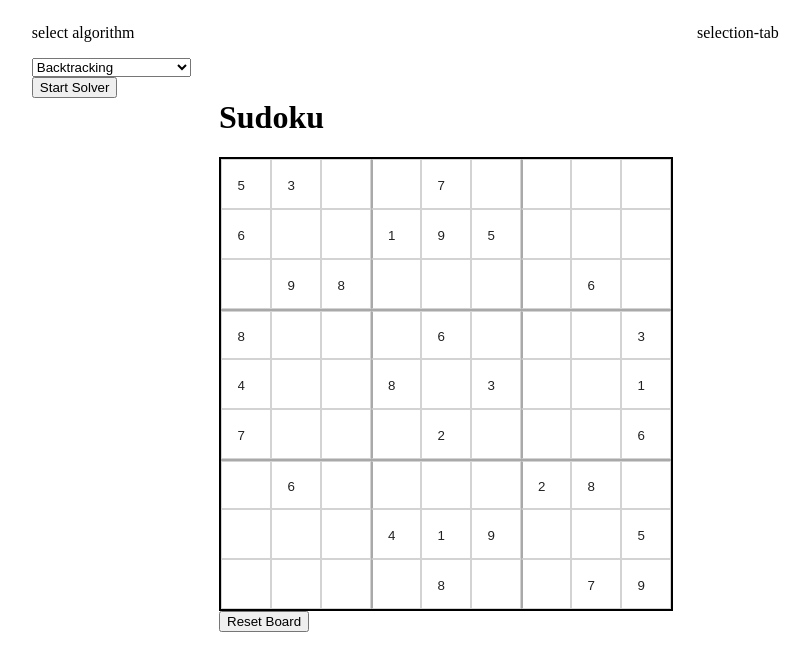
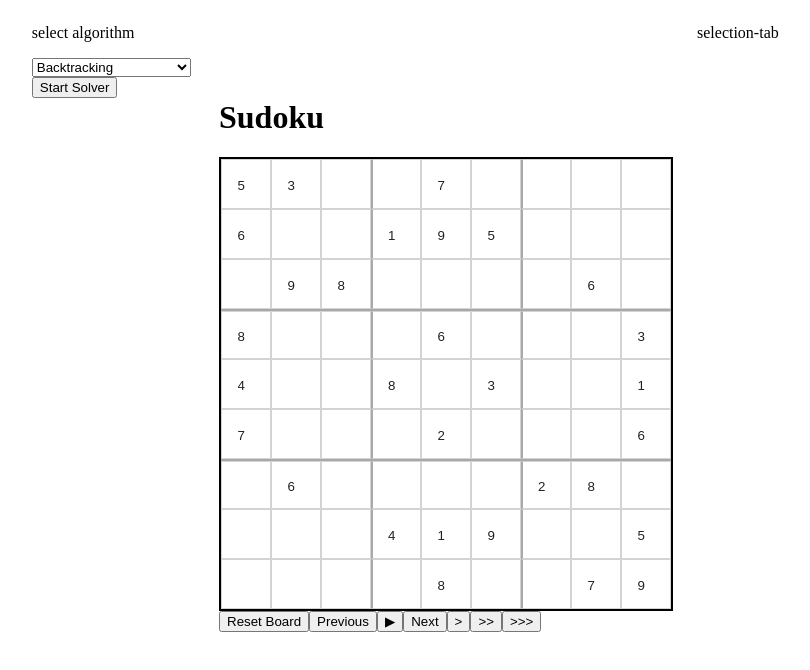
Before and after one commit to universalmensch/Projektarbeit, a Vue app: page / in a window 1280 px wide. Shown: the top 670 px of the page, without its empty margins (194-1004 px from the left). Built offline with nearby package versions, Linux system fonts and the light colour scheme.

Commit message:
feat: added event controls to speedup, slowdown, pause or jump single events forwards and backwards.

```diff
--- a/src/components/Sudoku.vue
+++ b/src/components/Sudoku.vue
@@ -31,48 +31,91 @@ let sudoku = ref<Sudoku>(initSudoku(selectedSudoku));
 const resetSudoku = () => {
   sudoku.value = initSudoku(selectedSudoku);
   currentIndex = 0;
-  isPlaying = false;
+  currentEvents = [];
+  isPlaying.value = false;
 }
 
+const SPEED_SLOW = 200;
+const SPEED_NORMAL = 80;
+const SPEED_FAST = 15;
 
-let isPlaying = false;
-let playSpeed = 50;
+let isPlaying = ref(false);
+let playSpeed = SPEED_SLOW;
 let currentIndex = 0;
+let currentEvents: SolverEvent[] = [];
 
 function startSolverEvents(events: SolverEvent[]) {
-  if (isPlaying) return;
+  if (isPlaying.value) return;
 
+  currentEvents = events;
   currentIndex = 0;
-  isPlaying = true;
+  isPlaying.value = true;
 
-  playSolverEvents(events);
+  playSolverEvents();
 }
 
-async function playSolverEvents(events: SolverEvent[]) {
-  while (currentIndex < events.length && isPlaying) {
-    const event = events[currentIndex];
+async function playSolverEvents() {
+  while (currentIndex < currentEvents.length && isPlaying.value) {
+    const event = currentEvents[currentIndex];
+
     handleSolverEvent(event);
+    currentIndex++;
 
     await new Promise(resolve => setTimeout(resolve, playSpeed));
-    currentIndex++;
   }
 
-  isPlaying = false;
+  isPlaying.value = false;
+}
+
+function togglePlaying() {
+  if (isPlaying.value) {
+    pause();
+  } else {
+    resume();
+  }
 }
 
 function pause() {
-  isPlaying = false;
+  isPlaying.value = false;
 }
 
-function resume(events: SolverEvent[]) {
-  if (isPlaying) return;
+function resume() {
+  if (isPlaying.value) return;
+  if (currentIndex >= currentEvents.length) return;
 
-  isPlaying = true;
-  playSolverEvents(events);
+  isPlaying.value = true;
+  playSolverEvents();
 }
 
 function setSpeed(ms: number) {
   playSpeed = ms;
+}
+
+function nextEvent() {
+  if (isPlaying.value) return;
+  if (currentIndex >= currentEvents.length) return;
+
+  const event = currentEvents[currentIndex];
+
+  handleSolverEvent(event);
+  currentIndex++;
+}
+
+function previousEvent() {
+  if (isPlaying.value) return;
+  if (currentIndex <= 0) return;
+
+  goToEvent(currentIndex - 1);
+}
+
+function goToEvent(index: number) {
+  sudoku.value = initSudoku(selectedSudoku);
+
+  for (let i = 0; i < index; i++) {
+    handleSolverEvent(currentEvents[i]);
+  }
+
+  currentIndex = index;
 }
 
 function handleSolverEvent(solverEvent: SolverEvent) {
@@ -156,7 +199,40 @@ function handleSolverEvent(solverEvent: SolverEvent) {
       <SolverTab :sudoku="sudoku" @solverEvents="startSolverEvents($event)"/>
     </v-col>
     <v-col>
-      <SudokuTab :sudoku="sudoku" @resetBoard="resetSudoku"/>
+      <SudokuTab :sudoku="sudoku"/>
+      <div class="solver-controls">
+        <button @click="resetSudoku">Reset Board</button>
+
+        <button
+            :disabled="isPlaying"
+            @click="previousEvent"
+        >
+          Previous
+        </button>
+
+        <button @click="togglePlaying">
+          {{ isPlaying ? '⏸' : "▶" }}
+        </button>
+
+        <button
+            :disabled="isPlaying"
+            @click="nextEvent"
+        >
+          Next
+        </button>
+
+        <button @click="setSpeed(SPEED_SLOW)">
+          >
+        </button>
+
+        <button @click="setSpeed(SPEED_NORMAL)">
+          >>
+        </button>
+
+        <button @click="setSpeed(SPEED_FAST)">
+          >>>
+        </button>
+      </div>
     </v-col>
     <v-col>
       <SudokuSelectionTab></SudokuSelectionTab>
--- a/src/components/SudokuTab.vue
+++ b/src/components/SudokuTab.vue
@@ -60,16 +60,6 @@ const setCellValue = (value: string, row: number, col: number) => {
   if (cell.given) return;
   cell.value = numberValue ? Number(numberValue) : null;
 };
-
-const emit = defineEmits<{
-  (event: 'resetBoard'): void;
-}>()
-
-
-const resetBoard = () => {
-  emit('resetBoard')
-}
-
 </script>
 
 <template>
@@ -115,7 +105,6 @@ const resetBoard = () => {
     </div>
 
   </div>
-  <button @click="resetBoard">Reset Board</button>
 </template>
 
 <style scoped>
```
